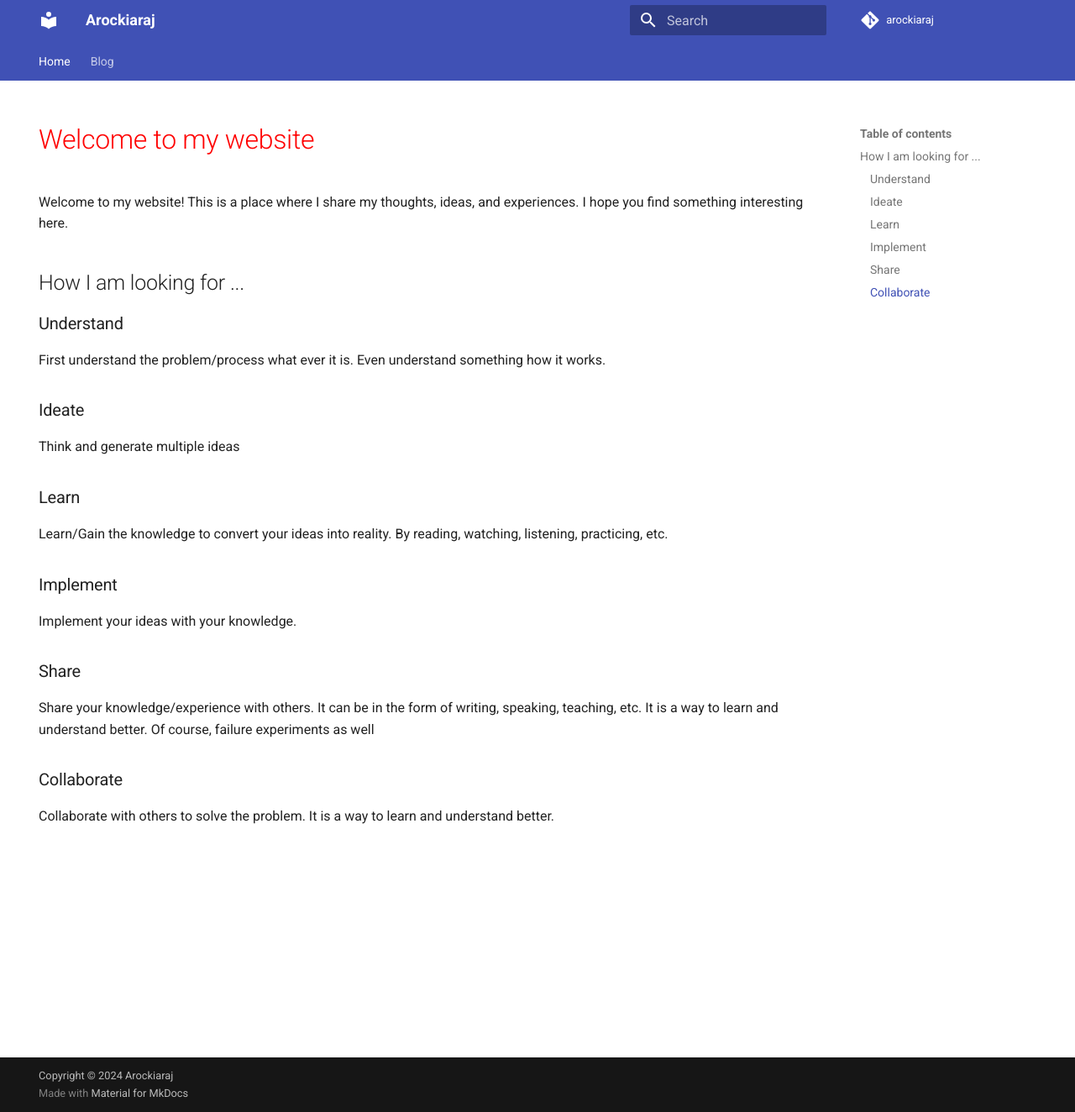
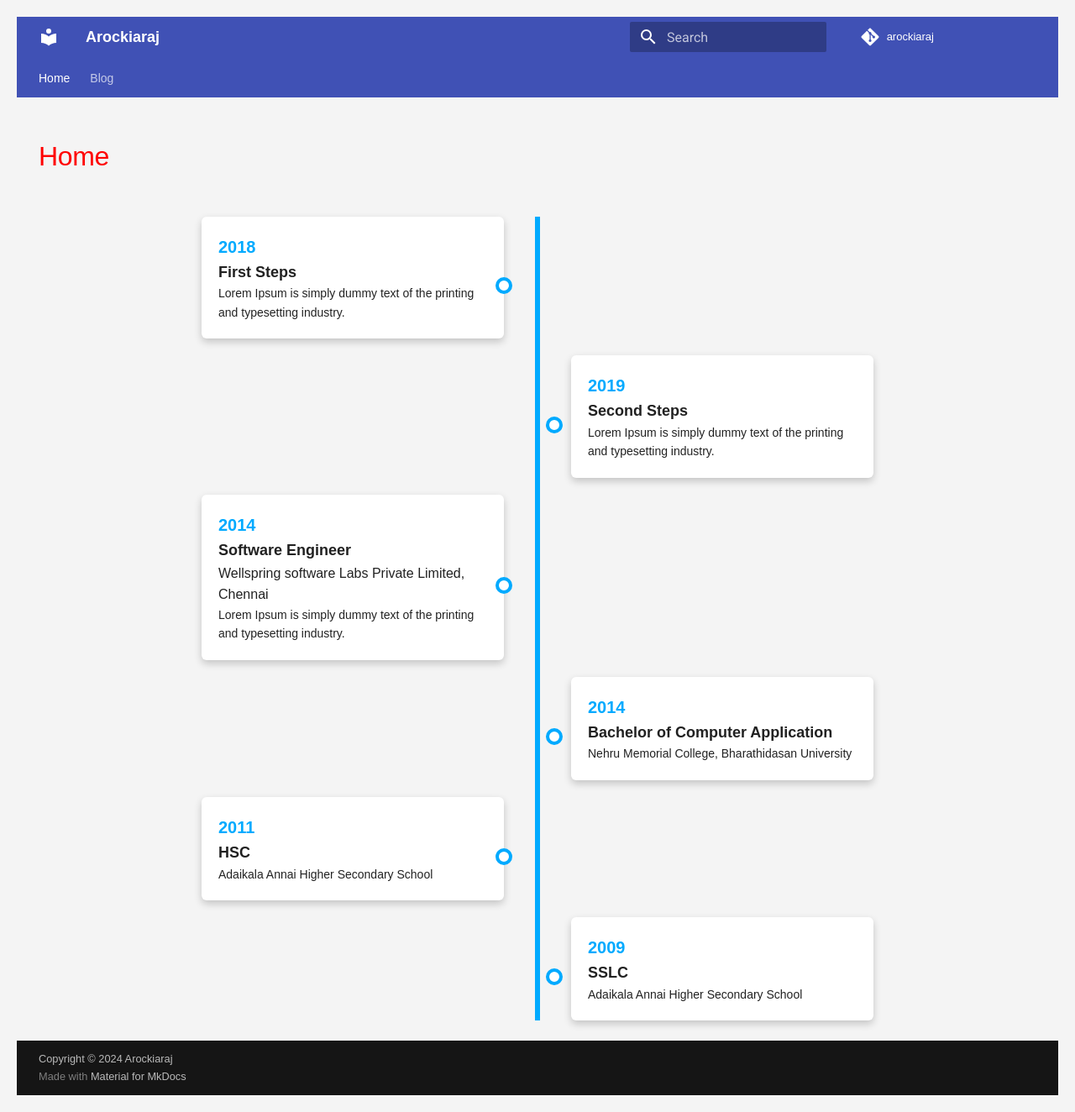
Before and after one commit to arockiaraj1994/arockiaraj, an MkDocs documentation site: the page built from docs/index.md, in a window 1280 px wide and 1324 px high. Shown: the whole window at 84% size. Built offline with MkDocs 1.6.1 and Material for MkDocs 9.7.7, drawn with Linux system fonts in a browser that asks for light colours.

Commit message:
Home page changed

```diff
--- a/docs/css/custom-styles.css
+++ b/docs/css/custom-styles.css
@@ -33,3 +33,103 @@
   transform: translateY(-10px);
   box-shadow: 0 4px 8px rgba(0, 0, 0, 0.2);
 }
+
+.md-header__logo {
+  display: none;
+}
+
+/* Global Styles */
+body {
+  font-family: Arial, sans-serif;
+  background-color: #f4f4f4;
+  margin: 0;
+  padding: 20px;
+}
+
+/* Timeline Container */
+.timeline {
+  position: relative;
+  max-width: 800px;
+  margin: 50px auto;
+}
+
+/* Vertical Timeline Line */
+.timeline-line {
+  content: '';
+  position: absolute;
+  width: 6px;
+  background-color: #00aaff;
+  top: 0;
+  bottom: 0;
+  left: 50%;
+  margin-left: -3px;
+}
+
+/* Timeline Box */
+.timeline-box {
+  padding: 20px;
+  position: relative;
+  width: 45%;
+  background: white;
+  border-radius: 6px;
+  box-shadow: 0px 4px 10px rgba(0, 0, 0, 0.2);
+  margin: 20px 0;
+}
+
+/* Alternating Box Positions */
+.left {
+  left: 0;
+}
+
+.right {
+  left: 55%;
+}
+
+/* Connecting Dots */
+.timeline-box::after {
+  content: '';
+  position: absolute;
+  top: 50%;
+  width: 20px;
+  height: 20px;
+  background-color: #fff;
+  border: 4px solid #00aaff;
+  border-radius: 50%;
+  left: 100%;
+  transform: translateX(-50%);
+}
+
+.right::after {
+  left: -20px;
+}
+
+/* Year Styling */
+.year {
+  color: #00aaff;
+  font-size: 20px;
+  font-weight: bold;
+}
+
+/* Step Title */
+.step-title {
+  font-size: 18px;
+  font-weight: bold;
+}
+
+.step-sub-title {
+  font-size: 16px;
+}
+
+/* Step Description */
+.step-text {
+  font-size: 14px;
+}
+
+.container {
+  width: 50%; /* Adjust as needed */
+  max-width: 800px;
+  padding: 20px;
+  background: white;
+  border-radius: 8px;
+  box-shadow: 0px 4px 10px rgba(0, 0, 0, 0.2);
+}
--- a/docs/index.md
+++ b/docs/index.md
@@ -6,36 +6,54 @@
 date: 2025-03-02
 hide:
   - navigation
+  - toc
 
 ---
 
-# Welcome to my website
+<div class="timeline">
 
-Welcome to my website! This is a place where I share my thoughts, ideas, and experiences. I hope you find something interesting here.
+    <div class="timeline-line"></div>
 
+    <div class="timeline-box left">
+        <div class="icon-circle"><i class="fas fa-search"></i></div>
+        <div class="year">2018</div>
+        <div class="step-title">First Steps</div>
+        <div class="step-text">Lorem Ipsum is simply dummy text of the printing and typesetting industry.</div>
+    </div>
 
-## How I am looking for ...
+    <div class="timeline-box right">
+        <div class="icon-circle"><i class="fas fa-lightbulb"></i></div>
+        <div class="year">2019</div>
+        <div class="step-title">Second Steps</div>
+        <div class="step-text">Lorem Ipsum is simply dummy text of the printing and typesetting industry.</div>
+    </div>
 
-### Understand
+    <div class="timeline-box left">
+        <div class="icon-circle"><i class="fas fa-chart-line"></i></div>
+        <div class="year">2014</div>
+        <div class="step-title">Software Engineer</div>
+        <div class="step-sub-title">Wellspring software Labs Private Limited, Chennai</div>
+        <div class="step-text">Lorem Ipsum is simply dummy text of the printing and typesetting industry.</div>
+    </div>
 
-First understand the problem/process what ever it is. Even understand something how it works.
+    <div class="timeline-box right">
+        <div class="icon-circle"><i class="fas fa-laptop-code"></i></div>
+        <div class="year">2014</div>
+        <div class="step-title">Bachelor of Computer Application</div>
+        <div class="step-text">Nehru Memorial College, Bharathidasan University</div>
+    </div>
 
-### Ideate
+    <div class="timeline-box left">
+        <div class="icon-circle"><i class="fas fa-cogs"></i></div>
+        <div class="year">2011</div>
+        <div class="step-title">HSC</div>
+        <div class="step-text">Adaikala Annai Higher Secondary School</div>
+    </div>
 
-Think and generate multiple ideas
-
-### Learn
-
-Learn/Gain the knowledge to convert your ideas into reality. By reading, watching, listening, practicing, etc.
-
-### Implement
-
-Implement your ideas with your knowledge.
-
-### Share
-
-Share your knowledge/experience with others. It can be in the form of writing, speaking, teaching, etc. It is a way to learn and understand better. Of course, failure experiments as well
-
-### Collaborate
-
-Collaborate with others to solve the problem. It is a way to learn and understand better.
+    <div class="timeline-box right">
+        <div class="icon-circle"><i class="fas fa-rocket"></i></div>
+        <div class="year">2009</div>
+        <div class="step-title">SSLC</div>
+        <div class="step-text">Adaikala Annai Higher Secondary School</div>
+    </div>
+</div>
--- a/mkdocs.yml
+++ b/mkdocs.yml
@@ -1,5 +1,4 @@
 site_name: Arockiaraj
-site_description: Comprehensive project documentation
 site_author: Arockiaraj
 site_url: https://arockiaraj.co.in/
 
@@ -14,6 +13,8 @@
 # Configuration
 theme:
   name: material
+  logo: null
+  favicon: null
   features:
     - navigation.tabs
     - navigation.sections
--- a/requirements.txt
+++ b/requirements.txt
@@ -2,3 +2,4 @@
 mkdocs-material>=9.1.0
 pymdown-extensions>=10.0.0
 markdown>=3.3.7
+mkdocs-bootswatch
```
Also changed, not shown: docs/index copy.md (added, +41 -0 lines).
